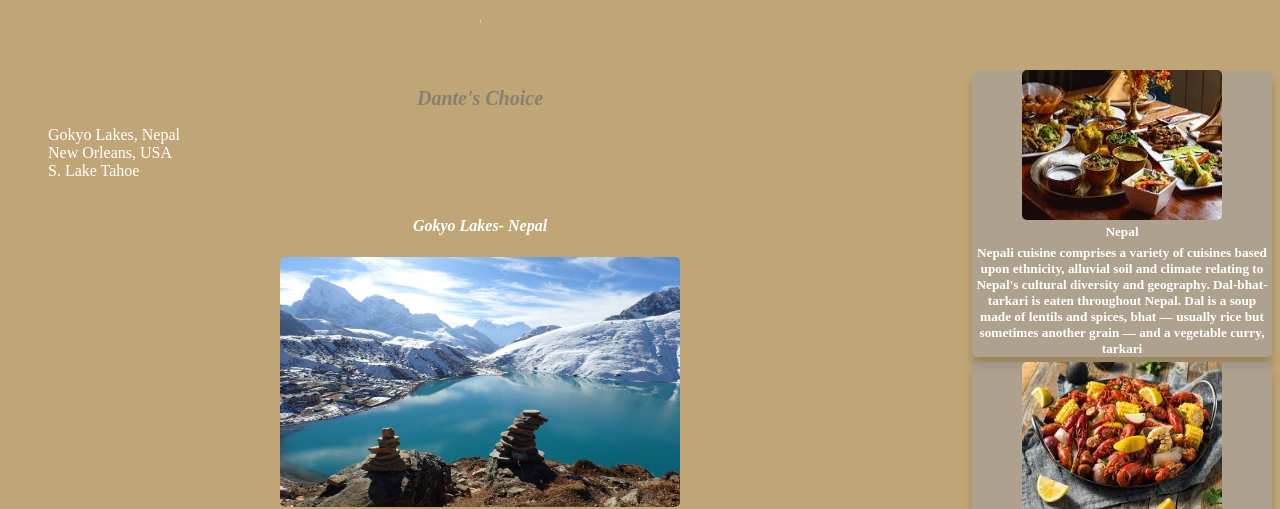
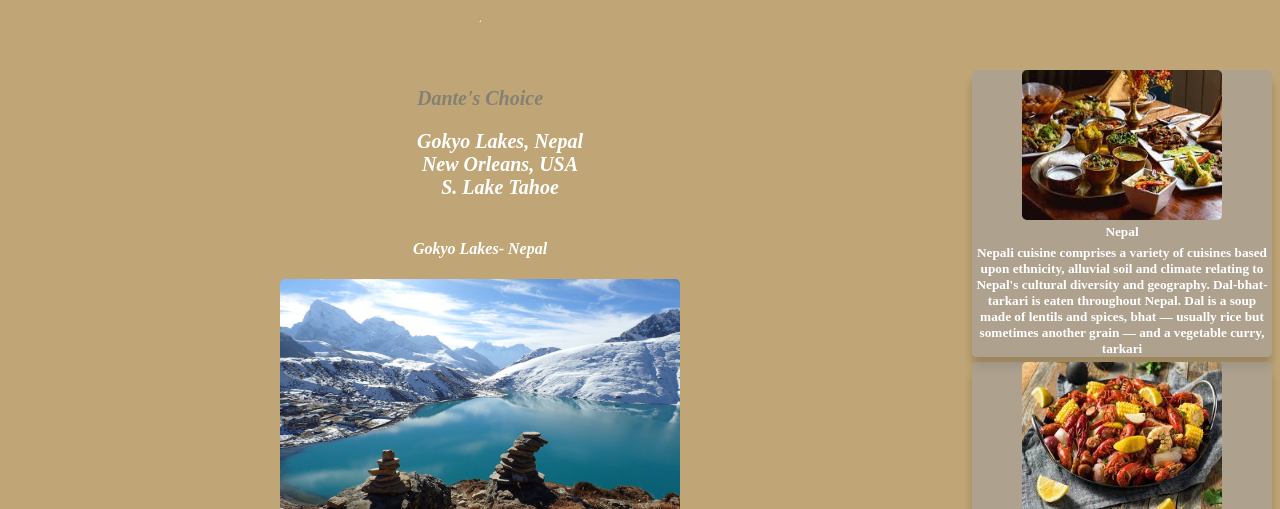
Before and after one commit to Dantewanders/Trident-Travel, a plain HTML site: page index.html in a window 1280 px wide. Shown: the part 291-800 px from the top of the page. Drawn offline with Linux system fonts and the light colour scheme.

Commit message:
trident pages

```diff
--- a/index.html
+++ b/index.html
@@ -27,13 +27,15 @@
             <div class="wrapper">
                 <article class="content">
                 <section>
-                    <h2>Dante's Choice</h2>
-                    <ol>
+                    <h2>Dante's Choice
+                    <div>
+                        <p></p>
+                    </div>  <ul>
                         <li>Gokyo Lakes, Nepal</li>
                         <li>New Orleans, USA</li>
-                        <li>S. Lake Tahoe</li>
-                    </ol>
-                <div class="gokyo">
+                        <li>S. Lake Tahoe</li> </ul>
+                    </h2>
+            <div class="gokyo">
                     <h4>Gokyo Lakes- Nepal</h4>
                     <img width="400" height="250"src="./assets/gokyo.jpeg">
                     <p>
@@ -48,7 +50,7 @@
                     <h4>S. Lake Tahoe</h4>
                     <img width="400" height="250"src="assets/EstesPark.jpg">
                     <p>
-                    text
+                        South Lake Tahoe is a California resort city on Lake Tahoe, in the Sierra Nevada mountains. It’s known for nearby ski resorts and beaches, like El Dorado Beach, with its picnic areas. The city’s restaurants and bars merge with the casinos of adjacent Stateline, Nevada. Van Sickle Bi-State Park has wooded trails and lake views. West of the city, Emerald Bay State Park includes Vikingsholm, a 1929 Nordic-style mansion.
                     </p>
                 </section>
                 <p>
```
